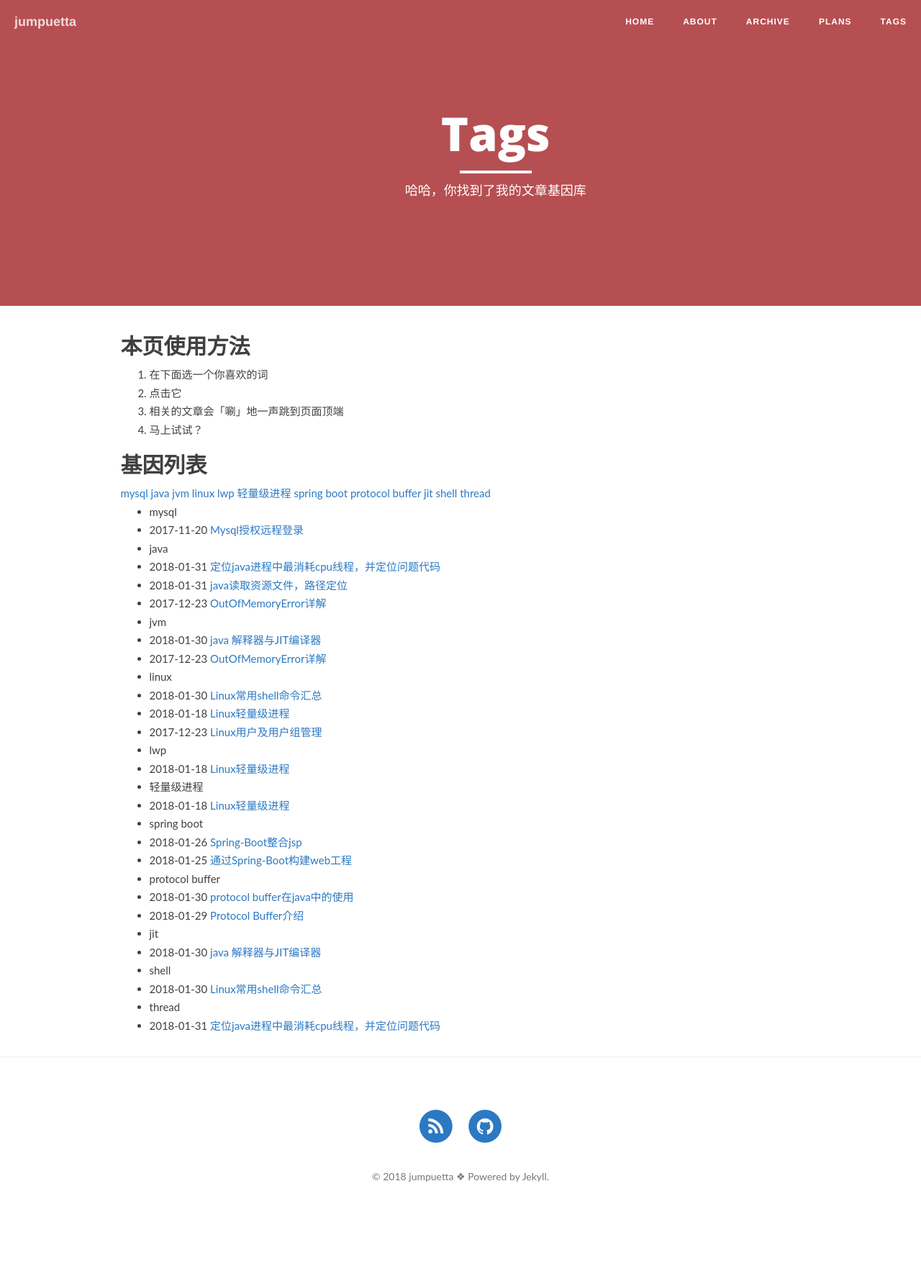
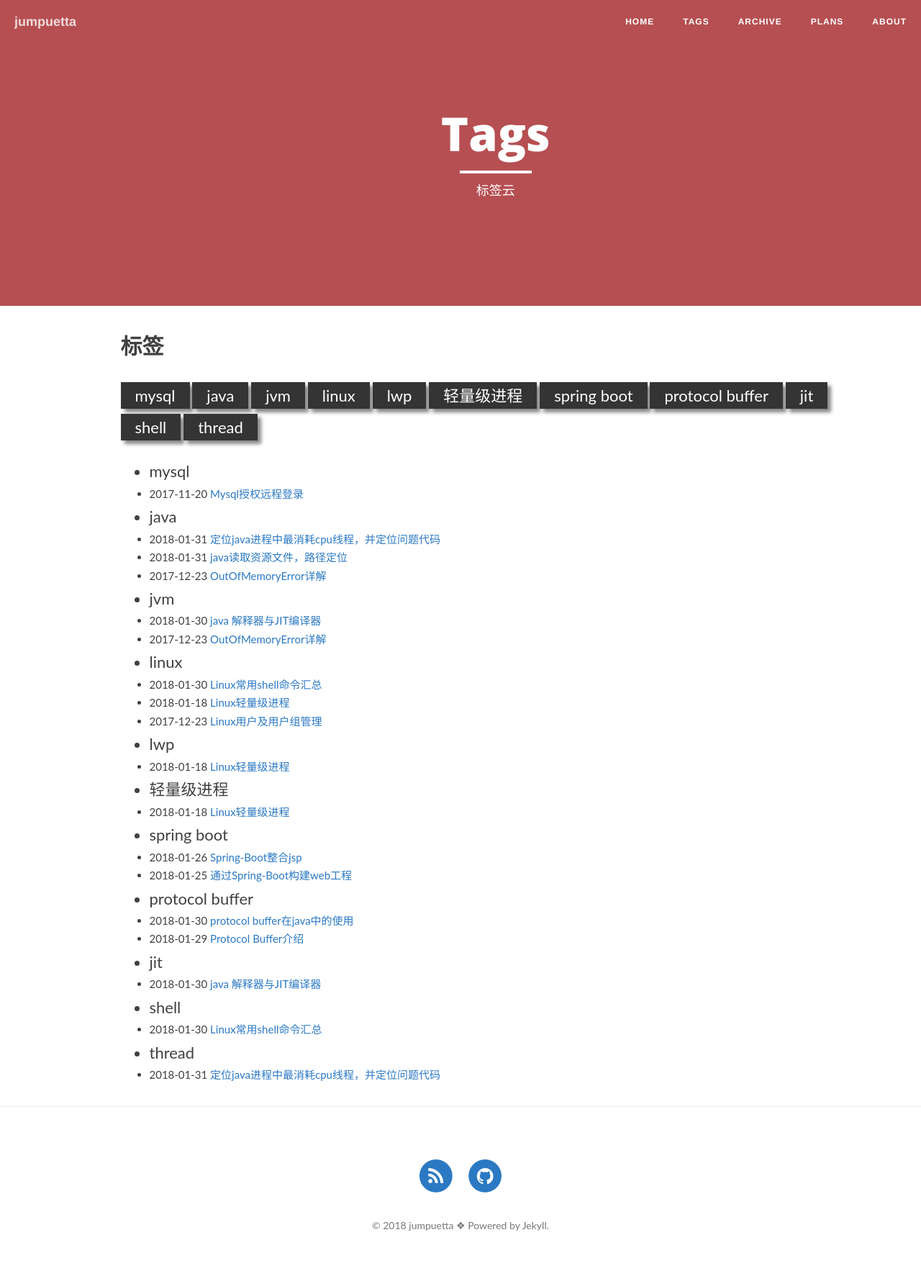
Before and after one commit to jumpuetta/jumpuetta, a Jekyll site: the page built from 1-tags.md, in a window 1280 px wide. Shown: the whole page at 72% size. Built offline with Jekyll 4.4.1, drawn with Linux system fonts in a browser that asks for light colours; nearby versions of some CDN libraries; library files that are not in the unit come from our copies; before the commit the page ends 1711 px from its top, so only the background shows below that.

Commit message:
style optimize

```diff
--- a/tags.md
+++ b/1-tags.md
@@ -1,20 +1,32 @@
 ---
 layout: page
 title: "Tags"
-description: "哈哈，你找到了我的文章基因库"
+description: "标签云"
 header-img: "img/Red-Brown.jpg"
 ---
 
-## 本页使用方法
+## 标签
 
-1. 在下面选一个你喜欢的词
-2. 点击它
-3. 相关的文章会「唰」地一声跳到页面顶端
-4. 马上试试？
+<style type="text/css">
+	#tag_cloud{
+		padding: 20px 0px;
+	}
 
-## 基因列表
+	#tag_cloud a{
+       padding: 5px 20px;
+       background-color: #343434;
+       font-size: 22px;
+       color: #FFFFFF;
+       font-weight: 400;
+       box-shadow: 5px 5px 5px #888888;
+       line-height: 2;
+	}
 
-
+    .listing-seperator{
+       font-size: 22px;
+       font-weight: 400;
+    }
+</style>
 <div id='tag_cloud'>
 {% for tag in site.tags %}
 <a href="#{{ tag[0] }}" title="{{ tag[0] }}" rel="{{ tag[1].size }}">{{ tag[0] }}</a>
```
Also changed, not shown: 2-archive.md (renamed from archive.md, +7 -1 lines), 3-plans.md (renamed from plans.md), 4-about.md (renamed from about.md).
